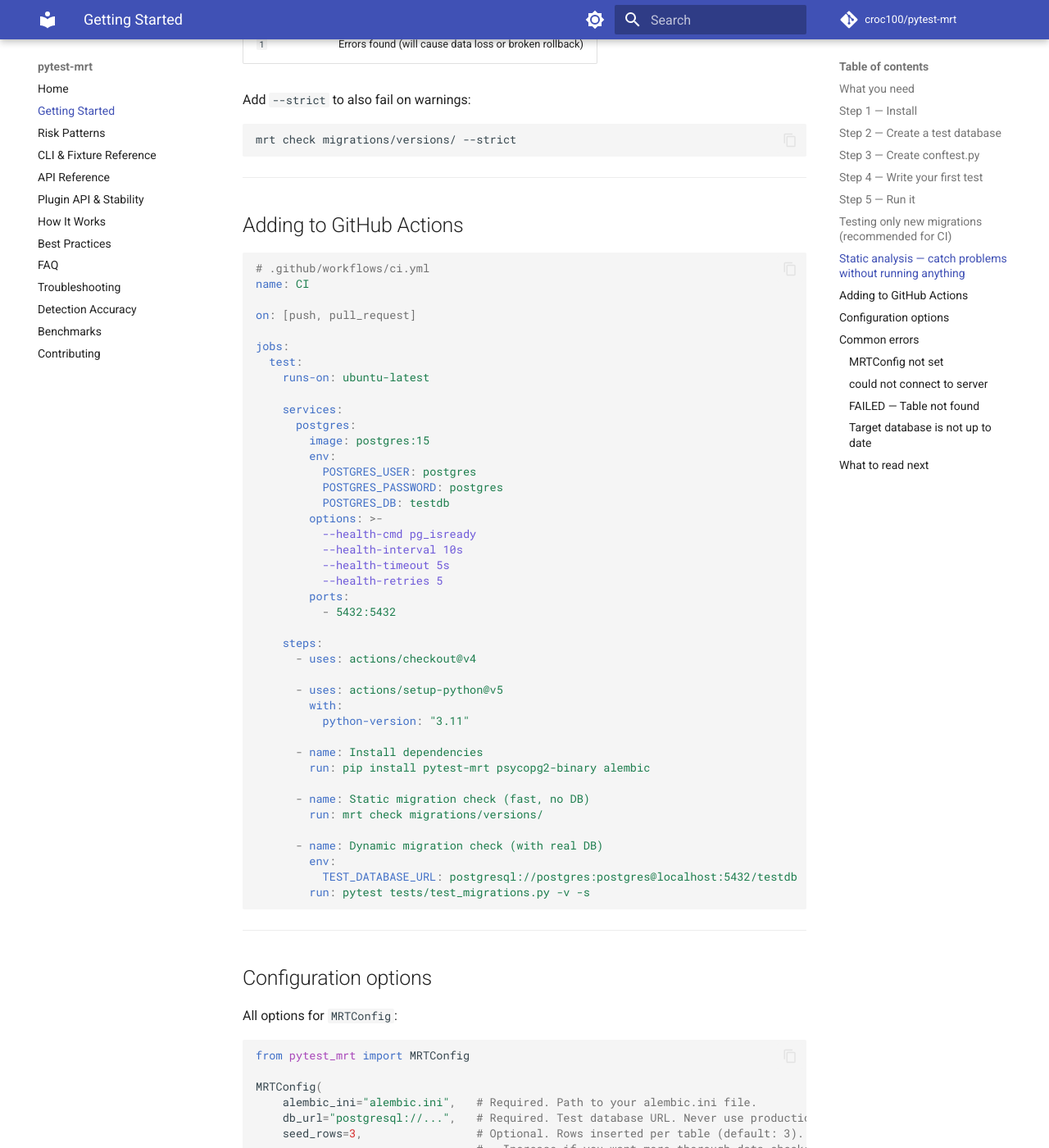
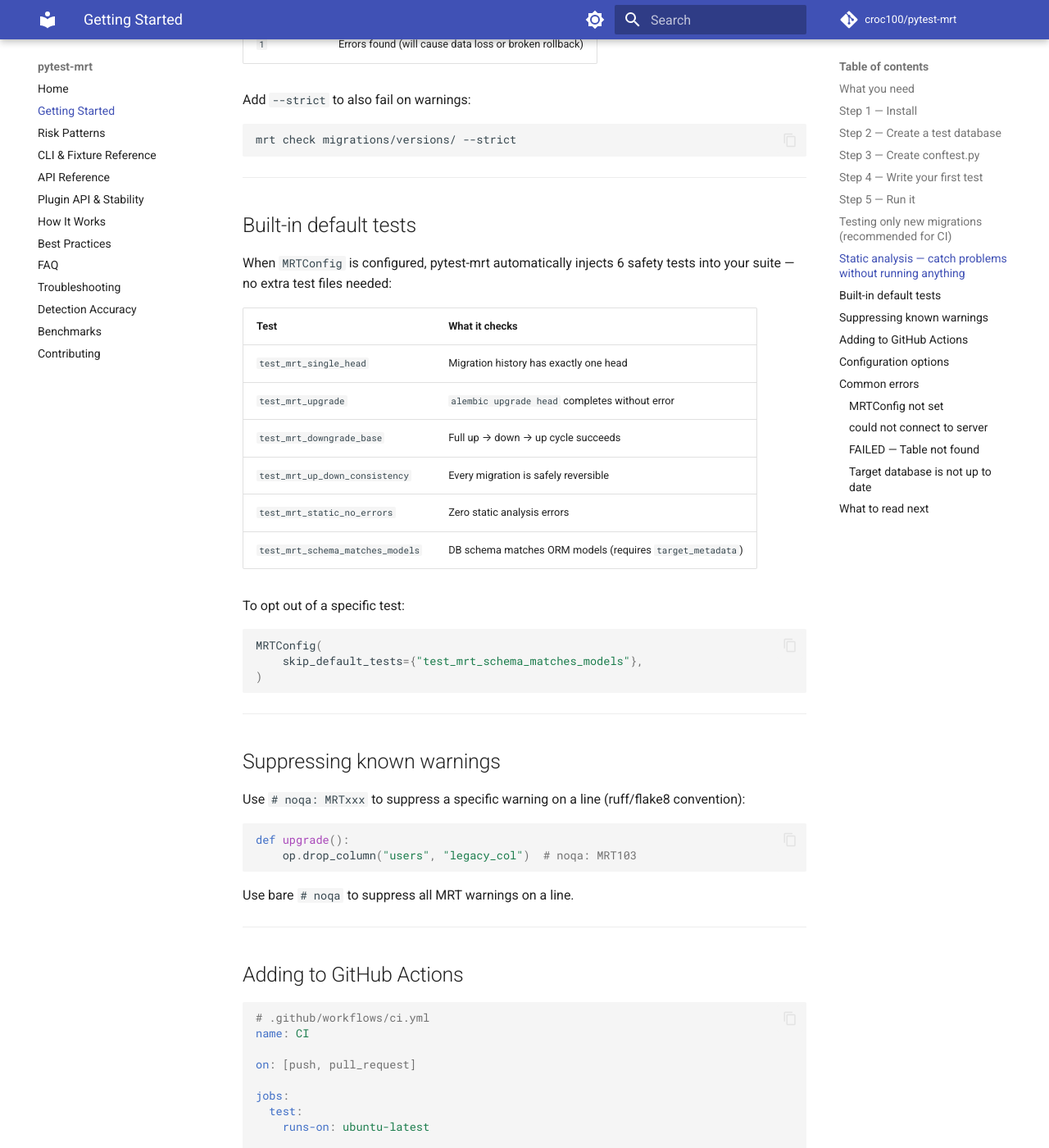
Before and after one commit to croc100/pytest-mrt, an MkDocs documentation site: the page built from docs/quickstart.md, in a window 1280 px wide and 1400 px high, scrolled down 3866 px. Shown: the whole window at 82% size. Built offline with MkDocs 1.6.1 and Material for MkDocs 9.7.7, drawn with Linux system fonts in a browser that asks for light colours; comment, search, counter and statistics services are not loaded; some of the changed text lies outside the part shown.

Commit message:
docs: update ROADMAP to v1.2.0, fix stale FAQ and quickstart content

````diff
--- a/docs/quickstart.md
+++ b/docs/quickstart.md
@@ -189,6 +189,42 @@
 ```bash
 mrt check migrations/versions/ --strict
 ```
+
+---
+
+## Built-in default tests
+
+When `MRTConfig` is configured, pytest-mrt automatically injects 6 safety tests into your suite — no extra test files needed:
+
+| Test | What it checks |
+|---|---|
+| `test_mrt_single_head` | Migration history has exactly one head |
+| `test_mrt_upgrade` | `alembic upgrade head` completes without error |
+| `test_mrt_downgrade_base` | Full up → down → up cycle succeeds |
+| `test_mrt_up_down_consistency` | Every migration is safely reversible |
+| `test_mrt_static_no_errors` | Zero static analysis errors |
+| `test_mrt_schema_matches_models` | DB schema matches ORM models (requires `target_metadata`) |
+
+To opt out of a specific test:
+
+```python
+MRTConfig(
+    skip_default_tests={"test_mrt_schema_matches_models"},
+)
+```
+
+---
+
+## Suppressing known warnings
+
+Use `# noqa: MRTxxx` to suppress a specific warning on a line (ruff/flake8 convention):
+
+```python
+def upgrade():
+    op.drop_column("users", "legacy_col")  # noqa: MRT103
+```
+
+Use bare `# noqa` to suppress all MRT warnings on a line.
 
 ---
 
````
Also changed, not shown: other parts of docs/quickstart.md (+2 -2 lines), ROADMAP.md (+31 -10 lines), docs/faq.md (+17 -5 lines).
